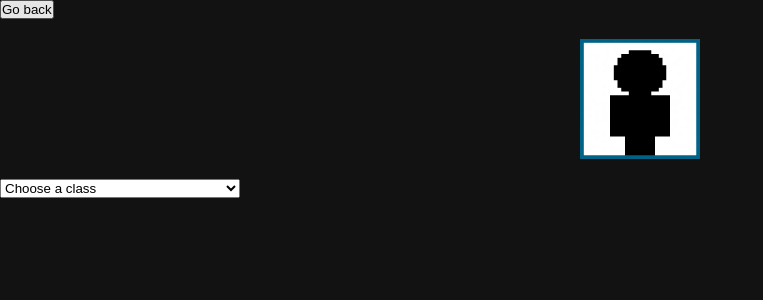
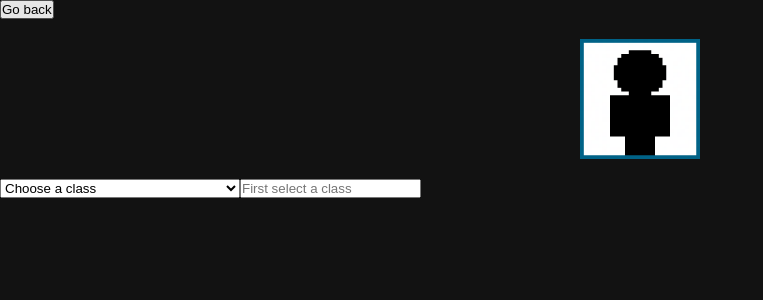
Before and after one commit to Espadv69/Character-Creator, a React (Vite) app: page / in a window 1280 px wide. Both pictures are taken after a click on the button "Create". Shown: the top 300 px of the page, without its empty margins (0-763 px from the left). Built offline with nearby package versions, Linux system fonts and the light colour scheme; a web font is replaced by a local one.

Commit message:
feat: add name input with dynamic placeholder to Create component

```diff
--- a/src/components/Create.jsx
+++ b/src/components/Create.jsx
@@ -19,6 +19,11 @@ export const Create = ({ setActiveComponent }) => {
     return null
   }
 
+  const namePlaceholder = () => {
+    if (classType === 'mannequin') return 'First select a class'
+    return `Enter your ${classType}'s name`
+  }
+
   return (
     <div className="create">
       <button onClick={() => setActiveComponent('menu')}>Go back</button>
@@ -26,6 +31,7 @@ export const Create = ({ setActiveComponent }) => {
         <img className="img-create" src={setImage()} alt={classType} />
       </div>
 
+      <form onSubmit="" className="form-create">
         <select
           className="select-create"
           value={classType}
@@ -38,6 +44,14 @@ export const Create = ({ setActiveComponent }) => {
           <option value="dwarf">Dwarf</option>
           <option value="goblin">Goblin</option>
         </select>
+
+        <input
+          type="text"
+          className="input-form-create"
+          onChange=""
+          placeholder={namePlaceholder()}
+        />
+      </form>
     </div>
   )
 }
```
Lines whose indentation alone changed are shown as unchanged.
